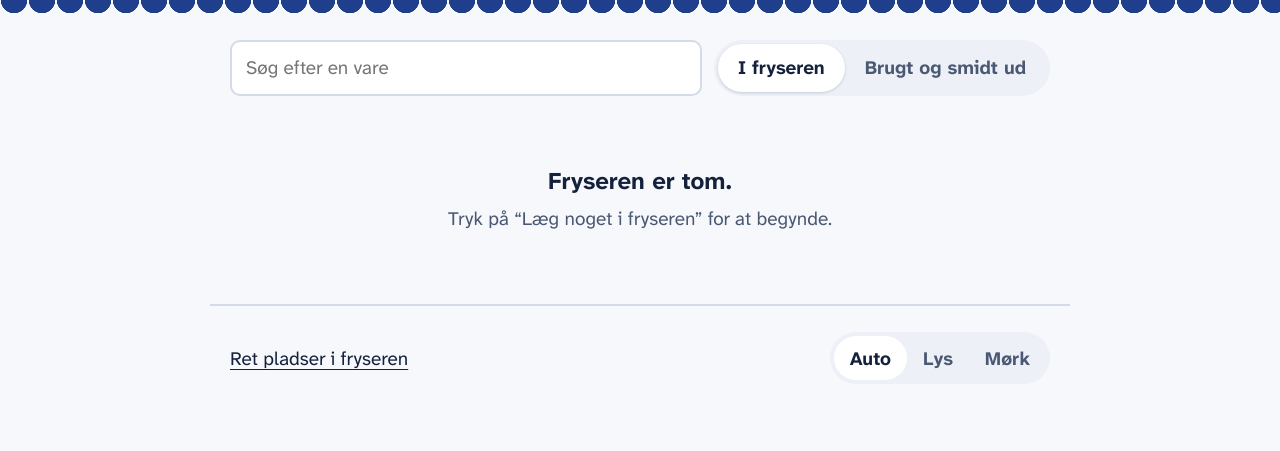
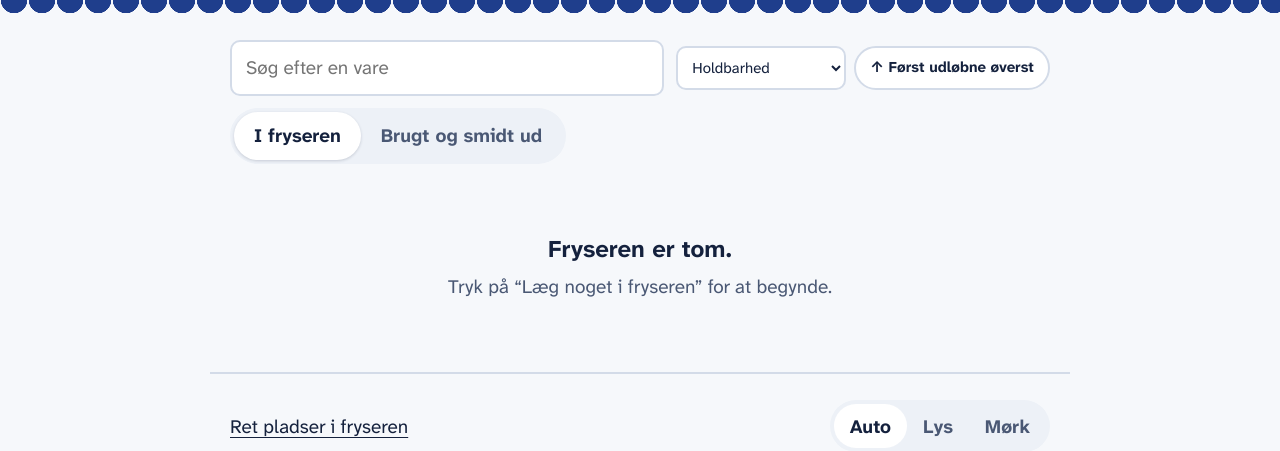
Before and after one commit to DragonFlyersx/FreeZer, a Flask app: page / in a window 1280 px wide. Shown: the part 123-574 px from the top of the page. Run offline with Flask 3, Linux system fonts and the light colour scheme; data comes from the database, SQL or seed files in the repository; data that the repository does not hold is empty.

Commit message:
Add sorting by best-before, date frozen or name, rising or falling
Sorting runs in the browser only; no schema or backend change.

Co-Authored-By: Claude Opus 5.5 (1M context) <noreply@anthropic.com>

```diff
--- a/static/app.js
+++ b/static/app.js
@@ -6,6 +6,8 @@ const state = {
   items: [],
   tab: 'active',
   search: '',
+  sortBy: 'best',   // best | frozen | name; 'best' keeps the spoilage groups
+  sortDesc: false,
   takingId: null,   // item whose inline "take" row is open
   editingId: null,
 };
@@ -181,6 +183,27 @@ const GROUPS = [
   ['unknown', 'Uden dato'],
 ];
 
+const SORT_KEY = 'freezer-sort';
+const SORT_LABELS = {
+  best: ['↑ Først udløbne øverst', '↓ Længst holdbare øverst'],
+  frozen: ['↑ Ældste øverst', '↓ Nyeste øverst'],
+  name: ['↑ A til Å', '↓ Å til A'],
+};
+
+function compareItems(a, b) {
+  let c;
+  if (state.sortBy === 'name') c = a.name.localeCompare(b.name, 'da', { sensitivity: 'base' });
+  else if (state.sortBy === 'frozen') c = a.frozen_on.localeCompare(b.frozen_on) || a.id - b.id;
+  else c = (a.best_before || '9999').localeCompare(b.best_before || '9999');
+  return state.sortDesc ? -c : c;
+}
+
+function saveSort() {
+  $('#sort-by').value = state.sortBy;
+  $('#sort-dir').textContent = SORT_LABELS[state.sortBy][state.sortDesc ? 1 : 0];
+  try { localStorage.setItem(SORT_KEY, JSON.stringify([state.sortBy, state.sortDesc])); } catch (e) { /* private mode */ }
+}
+
 function render() {
   renderStats();
   const items = visibleItems();
@@ -197,18 +220,17 @@ function render() {
     return;
   }
 
-  if (state.tab !== 'active') {
-    list.innerHTML = items
-      .slice()
-      .sort((a, b) => (b.closed_at || '').localeCompare(a.closed_at || ''))
-      .map(cardHtml)
-      .join('');
+  // History defaults to most recently closed; any other sort gives a flat list.
+  if (state.tab !== 'active' || state.sortBy !== 'best') {
+    const flat = state.tab !== 'active' && state.sortBy === 'best'
+      ? (a, b) => (b.closed_at || '').localeCompare(a.closed_at || '')
+      : compareItems;
+    list.innerHTML = items.slice().sort(flat).map(cardHtml).join('');
     return;
   }
 
-  const byDate = (a, b) => (a.best_before || '').localeCompare(b.best_before || '');
   list.innerHTML = GROUPS.map(([key, title]) => {
-    const group = items.filter((i) => i.state === key).sort(byDate);
+    const group = items.filter((i) => i.state === key).sort(compareItems);
     if (!group.length) return '';
     return `<h2 class="group-head ${key}">${title} <span>${plural(group.length, 'vare', 'varer')}</span></h2>`
       + group.map(cardHtml).join('');
@@ -415,6 +437,12 @@ function wire() {
     }
   });
 
+  try { [state.sortBy, state.sortDesc] = JSON.parse(localStorage.getItem(SORT_KEY)) || []; } catch (e) { /* ignore */ }
+  if (!SORT_LABELS[state.sortBy]) state.sortBy = 'best';
+  state.sortDesc = state.sortDesc === true;
+  saveSort();
+  $('#sort-by').addEventListener('change', (e) => { state.sortBy = e.target.value; saveSort(); render(); });
+  $('#sort-dir').addEventListener('click', () => { state.sortDesc = !state.sortDesc; saveSort(); render(); });
   $('#search').addEventListener('input', (e) => { state.search = e.target.value; render(); });
   $$('.tab').forEach((tab) => tab.addEventListener('click', () => {
     state.tab = tab.dataset.status;
--- a/static/style.css
+++ b/static/style.css
@@ -144,6 +144,10 @@ input:focus, select:focus { outline: none; border-color: var(--cobalt); }
 /* ----------------------------------------------------------------- toolbar */
 .toolbar { display: flex; flex-wrap: wrap; gap: 12px; margin-bottom: 20px; }
 .toolbar input[type=search] { flex: 1 1 260px; }
+.sort { display: flex; flex-wrap: wrap; gap: 8px; align-items: center; }
+.sort select, .sort button { width: auto; min-height: 44px; font-size: 15px; }
+.sort select { padding: 6px 10px; }
+.sort button { padding: 0 14px; white-space: nowrap; }
 .tabs {
   display: flex; background: var(--sunk); border-radius: 999px; padding: 4px;
 }
--- a/templates/index.html
+++ b/templates/index.html
@@ -33,6 +33,14 @@
 <main>
   <section class="toolbar">
     <input type="search" id="search" placeholder="Søg efter en vare" aria-label="Søg" autocomplete="off">
+    <div class="sort">
+      <select id="sort-by" aria-label="Sortér efter">
+        <option value="best">Holdbarhed</option>
+        <option value="frozen">Dato lagt i fryseren</option>
+        <option value="name">Navn (A-Å)</option>
+      </select>
+      <button class="secondary" id="sort-dir" type="button"></button>
+    </div>
     <div class="tabs" role="tablist">
       <button class="tab active" data-status="active">I fryseren</button>
       <button class="tab" data-status="history">Brugt og smidt ud</button>
```
